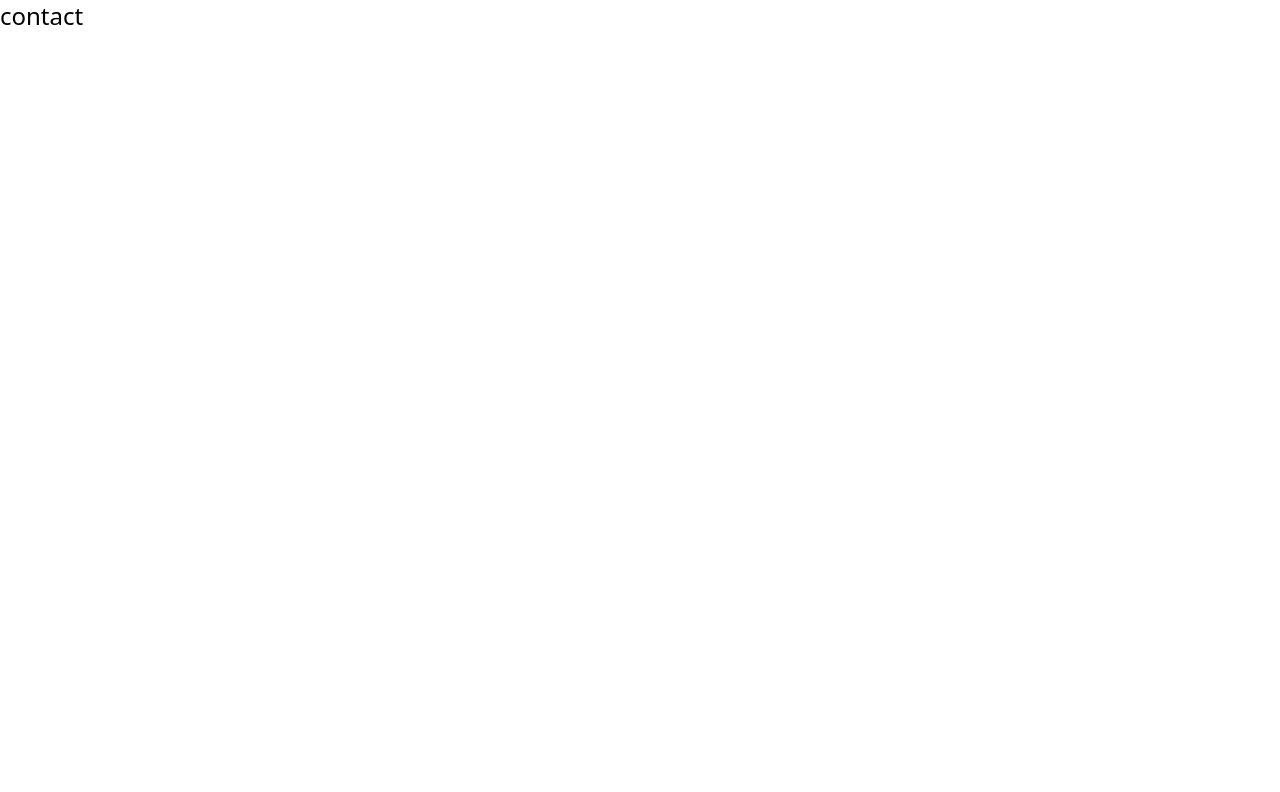
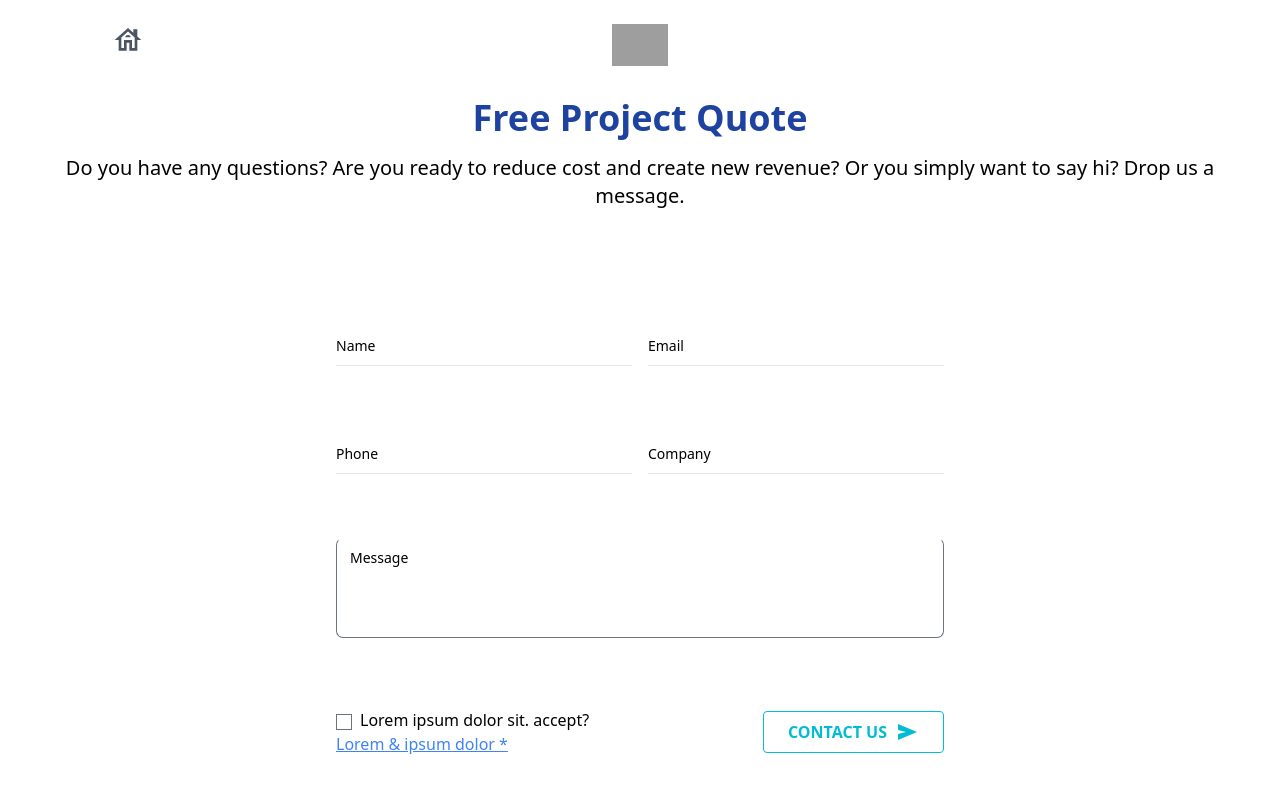
Before and after one commit to Jdelbarcogarza/dmx-frontend-challenge, a Nuxt app: page /contact in a window 1280 px wide. Shown: the top 792 px of the page. Built offline with nearby package versions, Linux system fonts and the light colour scheme; grey boxes are pictures that could not be loaded.

Commit message:
implemented contact page

```diff
--- /dev/null
+++ b/components/contactsPage/InputField.vue
@@ -0,0 +1,17 @@
+<template>
+	<div class="relative h-11 w-full min-w-[200px]">
+		<input
+			class="border-blue-gray-200 text-blue-gray-700 placeholder-shown:border-blue-gray-200 disabled:bg-blue-gray-50 peer h-full w-full border-b bg-transparent pb-1.5 pt-4 font-sans text-sm font-normal outline outline-0 transition-all focus:border-blue-600 focus:outline-0 disabled:border-0"
+			placeholder=" "
+		/>
+		<label
+			class="after:content[' '] text-blue-gray-500 peer-placeholder-shown:text-blue-gray-500 peer-disabled:peer-placeholder-shown:text-blue-gray-500 pointer-events-none absolute -top-1.5 left-0 flex h-full w-full select-none text-[11px] font-normal leading-tight transition-all after:absolute after:-bottom-1.5 after:block after:w-full after:scale-x-0 after:border-b-2 after:border-blue-600 after:transition-transform after:duration-300 peer-placeholder-shown:text-sm peer-placeholder-shown:leading-[4.25] peer-focus:text-[11px] peer-focus:leading-tight peer-focus:text-blue-600 peer-focus:after:scale-x-100 peer-focus:after:border-blue-600 peer-disabled:text-transparent"
+		>
+			{{ props.label }}
+		</label>
+	</div>
+</template>
+
+<script lang="ts" setup>
+const props = defineProps<{ label: string }>();
+</script>
--- /dev/null
+++ b/components/contactsPage/TextArea.vue
@@ -0,0 +1,17 @@
+<template>
+<div class="">
+  <div class="relative w-full min-w-[200px]">
+    <textarea
+      class="peer h-full min-h-[100px] w-full resize-none rounded-[7px]  border-t-transparent bg-transparent px-3 py-2.5 font-sans text-sm font-normal text-blue-gray-700 outline outline-0 transition-all placeholder-shown:border placeholder-shown:border-blue-gray-200 placeholder-shown:border-t-blue-gray-200 focus:border-2 focus:border-pink-500 focus:border-t-transparent focus:outline-0 disabled:resize-none disabled:border-0 disabled:bg-blue-gray-50"
+      placeholder=" "
+    ></textarea>
+    <label class="before:content[' '] after:content[' '] pointer-events-none absolute left-0 -top-1.5 flex h-full w-full select-none text-[11px] font-normal leading-tight text-blue-gray-400 transition-all before:pointer-events-none before:mt-[6.5px] before:mr-1 before:box-border before:block before:h-1.5 before:w-2.5 before:rounded-tl-md before:border-t before:border-l before:border-blue-gray-200 before:transition-all after:pointer-events-none after:mt-[6.5px] after:ml-1 after:box-border after:block after:h-1.5 after:w-2.5 after:flex-grow after:rounded-tr-md after:border-t after:border-r after:border-blue-gray-200 after:transition-all peer-placeholder-shown:text-sm peer-placeholder-shown:leading-[3.75] peer-placeholder-shown:text-blue-gray-500 peer-placeholder-shown:before:border-transparent peer-placeholder-shown:after:border-transparent peer-focus:text-[11px] peer-focus:leading-tight peer-focus:text-pink-500 peer-focus:before:border-t-2 peer-focus:before:border-l-2 peer-focus:before:border-pink-500 peer-focus:after:border-t-2 peer-focus:after:border-r-2 peer-focus:after:border-pink-500 peer-disabled:text-transparent peer-disabled:before:border-transparent peer-disabled:after:border-transparent peer-disabled:peer-placeholder-shown:text-blue-gray-500">
+      Message
+    </label>
+  </div>
+</div>
+</template>
+
+<script lang="ts" setup>
+const props = defineProps<{ label: string }>();
+</script>
--- a/pages/contact.vue
+++ b/pages/contact.vue
@@ -1,5 +1,85 @@
 <template>
-  <div class="text-2xl">
-    contact
-  </div>
+	<main class="py-6">
+		<NuxtLink to="/" class="absolute invisible md:visible  left-28 z-30"
+			><svg
+				xmlns="http://www.w3.org/2000/svg"
+				width="32"
+				height="32"
+				viewBox="0 0 24 24"
+        class="fill-gray-600"
+			>
+				<path
+
+					d="M5 20v-8H2l10-9l4 3.6V4h3v5.3l3 2.7h-3v8h-6v-6h-2v6H5Zm2-2h2v-6h6v6h2v-7.8l-5-4.5l-5 4.5V18Zm2-6h6h-6Zm1-1.975h4q0-.8-.6-1.313T12 8.2q-.8 0-1.4.513t-.6 1.312Z"
+				/></svg>
+		</NuxtLink>
+
+		<div class="flex flex-col items-center justify-center text-center">
+			<img
+				class="w-14"
+				src="https://veluxi3.vercel.app/_nuxt/agency-logo.5255aa36.svg"
+				alt="logo"
+			/>
+			<h4 class="mt-8 text-4xl font-bold capitalize text-blue-800">
+				Free project quote
+			</h4>
+			<p class="mt-4 px-16 text-xl">
+				Do you have any questions? Are you ready to reduce cost and create new
+				revenue? Or you simply want to say hi? Drop us a message.
+			</p>
+		</div>
+
+		<div class="mt-28 flex justify-center">
+			<form class="w-full max-w-2xl space-y-16 px-4 md:w-1/2">
+				<div
+					class="flex flex-col justify-center space-y-4 md:flex-row md:space-x-4 md:space-y-0"
+				>
+					<InputField label="Name" />
+					<InputField label="Email" />
+				</div>
+				<div
+					class="flex flex-col justify-center space-y-4 md:flex-row md:space-x-4 md:space-y-0"
+				>
+					<InputField label="Phone" />
+					<InputField label="Company" />
+				</div>
+				<TextArea label="Message"></TextArea>
+
+				<div class="flex flex-col items-center justify-between md:flex-row">
+					<!-- terms and conditions -->
+					<div>
+						<div>
+							<input type="checkbox" class="" />
+							<label for="" class="ml-2">Lorem ipsum dolor sit. accept?</label>
+						</div>
+						<NuxtLink class="text-blue-500 underline"
+							>Lorem & ipsum dolor *</NuxtLink
+						>
+					</div>
+
+					<!-- button -->
+					<a
+						href="#"
+						class="hover:bg-primary-800 focus:ring-primary-300 mt-8 inline-flex w-fit items-center justify-center rounded border border-primary px-6 py-2 text-center font-bold uppercase text-primary focus:ring-4 md:mt-0 md:px-6 md:py-2"
+					>
+						contact us
+						<svg
+							xmlns="http://www.w3.org/2000/svg"
+							width="24"
+							height="24"
+							viewBox="0 0 24 24"
+							class="ml-2 fill-primary"
+						>
+							<path d="M3 20v-6l8-2l-8-2V4l19 8l-19 8Z" />
+						</svg>
+					</a>
+				</div>
+			</form>
+		</div>
+	</main>
 </template>
+
+<script lang="ts" setup>
+import InputField from "~/components/contactsPage/InputField.vue";
+import TextArea from "~/components/contactsPage/TextArea.vue";
+</script>
```
